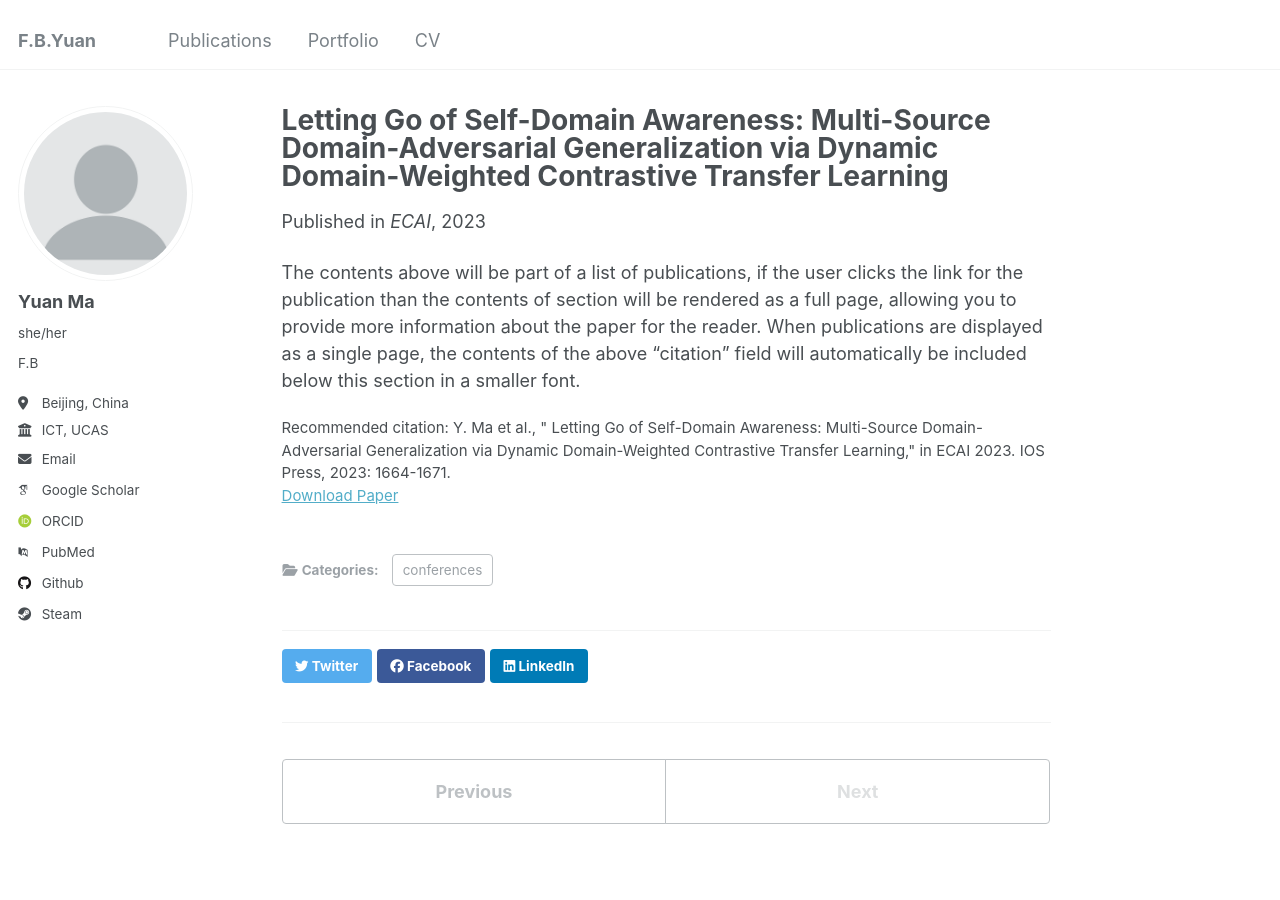
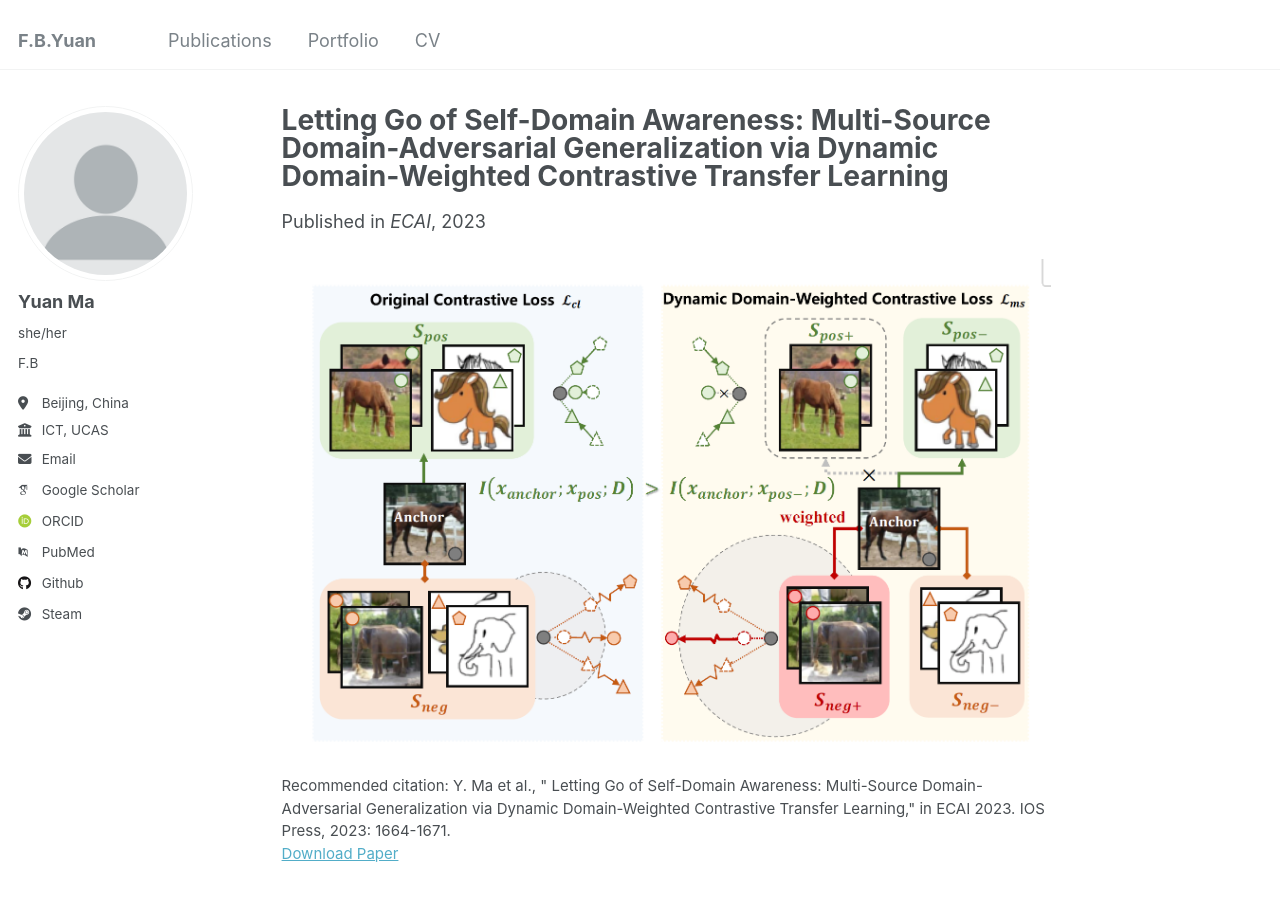
Before and after one commit to FByyyyuan/FByyyyuan.github.io, a Jekyll site: the page built from _publications/2024-02-17-paper-title-number-4.md, in a window 1280 px wide and 900 px high. Built offline with Jekyll 4.4.1, drawn with Linux system fonts in a browser that asks for light colours; some web fonts are replaced.

Commit message:
Update 2024-02-17-paper-title-number-4.md

```diff
--- a/_publications/2024-02-17-paper-title-number-4.md
+++ b/_publications/2024-02-17-paper-title-number-4.md
@@ -7,9 +7,7 @@ excerpt: 'Domain generalization (DG) aims to train models that generalize to uns
 date: 2023-10-01
 venue: 'ECAI'
 paperurl: 'http://academicpages.github.io/files/Yuan Ma-ECAI2023MsCtrl.pdf'
-image: 'https://github.com/FByyyyuan/FByyyyuan.github.io/blob/master/files/FB001.png'
-pdf: 'https://github.com/FByyyyuan/FByyyyuan.github.io/blob/master/files/Yuan%20Ma-ECAI2023MsCtrl.pdf'
 citation: 'Y. Ma et al., " Letting Go of Self-Domain Awareness: Multi-Source Domain-Adversarial Generalization via Dynamic Domain-Weighted Contrastive Transfer Learning," in ECAI 2023. IOS Press, 2023: 1664-1671.'
 ---
 
-The contents above will be part of a list of publications, if the user clicks the link for the publication than the contents of section will be rendered as a full page, allowing you to provide more information about the paper for the reader. When publications are displayed as a single page, the contents of the above "citation" field will automatically be included below this section in a smaller font.
+![image](https://github.com/FByyyyuan/FByyyyuan.github.io/blob/master/files/FB001.png)
```
